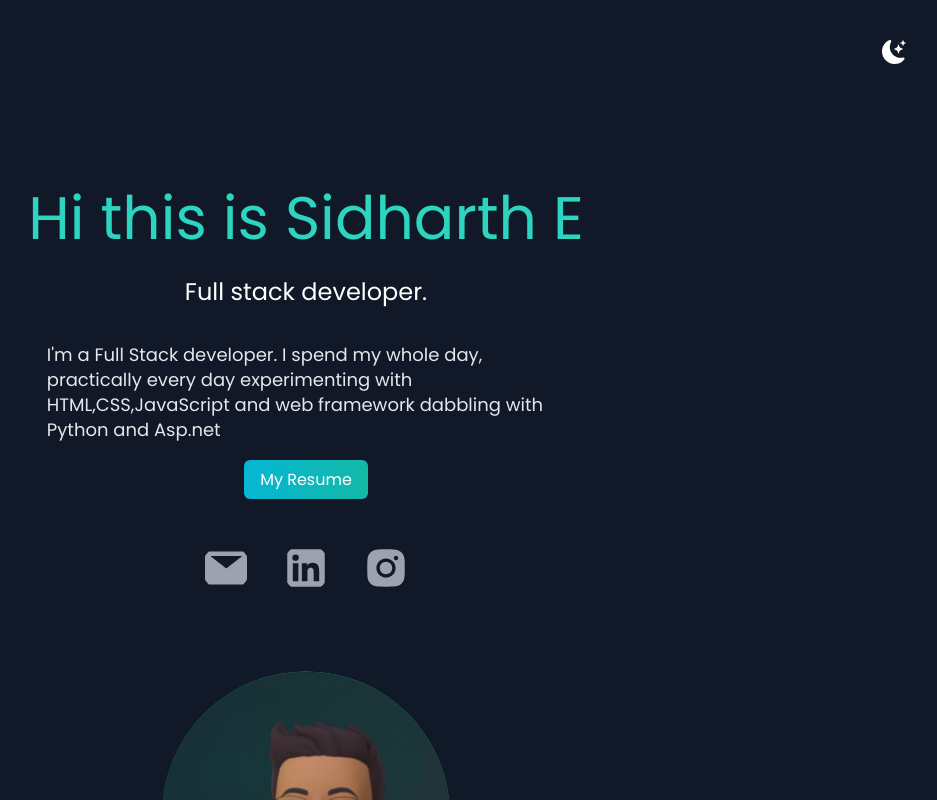
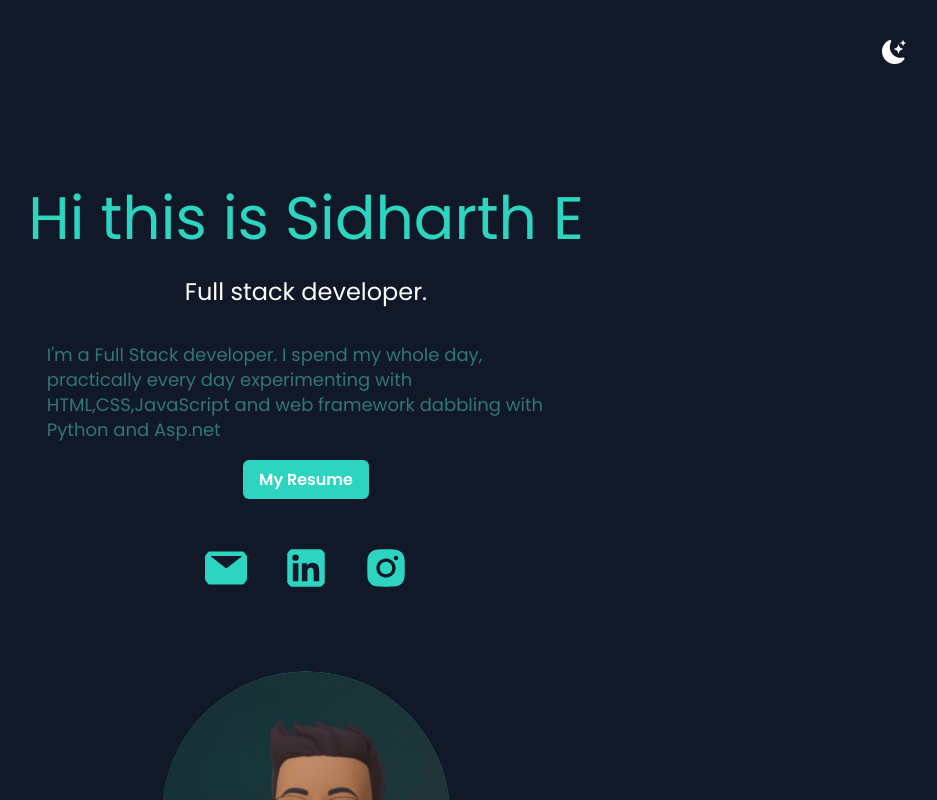
Before and after one commit to Sidharth-e/Portfolio-framer, a Next.js app: page / in a window 1280 px wide. Shown: the top 800 px of the page, without its empty margins (334-1271 px from the left). Built offline with nearby package versions, Linux system fonts and the light colour scheme.

Commit message:
Update home.js

```diff
--- a/pages/components/home.js
+++ b/pages/components/home.js
@@ -9,7 +9,7 @@ import { motion,AnimatePresence} from "framer-motion";
 
 import { useInView } from "react-intersection-observer";
 
-export default function home() {
+export default function home(props) {
   const [ref, inView] = useInView({
     threshold: 0.5,
   });
@@ -39,7 +39,8 @@ export default function home() {
             type:"spring",
             stiffness:400
           }}
-          className="text-3xl py-5 text-teal-600 font-medium  dark:text-teal-400 md:text-6xl"
+          style={{color:props.primary}}
+          className="text-3xl py-5 md:text-6xl"
         >
           Hi this is Sidharth E
         </motion.h2>
@@ -63,6 +64,7 @@ export default function home() {
             type:"spring",
             stiffness:100
           }}
+          style={{color:props.secondary}}
           className="text-md py-5 leading-8 text-gray-800 dark:text-gray-200 max-w-xl mx-auto md:text-xl text-left"
         >
           I&apos;m a Full Stack developer. I spend my whole day, practically
@@ -80,9 +82,11 @@ export default function home() {
               type:"spring",
               stiffness:100
             }}
+
           >
             <a
-              className="bg-gradient-to-r from-cyan-500 text- to-teal-500 text-white px-4 py-2 border-none rounded-md"
+            style={{backgroundColor:props.primary}}
+              className=" text-white px-4 py-2 font-bold border-none rounded-md"
               href="https://github.com/Sidharth-e/Portfolio/raw/main/public/Sidharth_E_Resume_FullStack.pdf"
               download
             >
@@ -108,7 +112,7 @@ export default function home() {
             }}
             href="mailto: sidharthe38943@gmail.com"
           >
-            <AiFillMail className="rounded-full" />
+            <AiFillMail style={{color:props.primary}} className="rounded-full" />
           </motion.a>
           <motion.a
             ref={ref}
@@ -126,7 +130,7 @@ export default function home() {
             }}
             href="https://www.linkedin.com/in/sidharth-e-6057081bb"
           >
-            <AiFillLinkedin className="rounded-full" />
+            <AiFillLinkedin style={{color:props.primary}}  className="rounded-full" />
           </motion.a>
           <motion.a
             ref={ref}
@@ -144,7 +148,7 @@ export default function home() {
             }}
             href="https://www.instagram.com/_sidharth_e_/"
           >
-            <AiFillInstagram className="rounded-full" />
+            <AiFillInstagram style={{color:props.primary}}  className="rounded-full" />
           </motion.a>
         </div>
       </motion.div>
```
